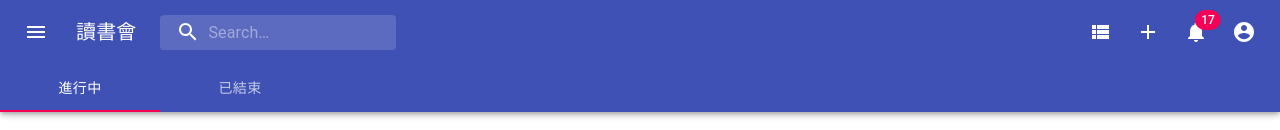
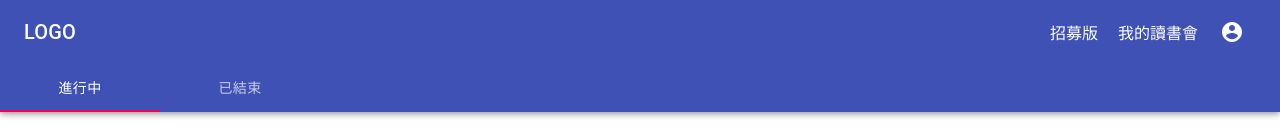
Before and after one commit to andrew781026/D-D_read_book_meeting, a React (Create React App) app in the folder web/: page /D-D_read_book_meeting/list in a window 1280 px wide. Shown: the top 130 px of the page. Built offline with nearby package versions, Linux system fonts and the light colour scheme.

Commit message:
[web] 調整 TopNavBar.js 中的 標題 樣式

```diff
--- a/web/src/index.tsx
+++ b/web/src/index.tsx
@@ -5,10 +5,8 @@ import App from './App';
 import reportWebVitals from './reportWebVitals';
 
 ReactDOM.render(
-  <React.StrictMode>
-    <App />
-  </React.StrictMode>,
-  document.getElementById('root')
+    <App/>,
+    document.getElementById('root')
 );
 
 // If you want to start measuring performance in your app, pass a function
--- a/web/src/views/home/TopNavBar.js
+++ b/web/src/views/home/TopNavBar.js
@@ -4,8 +4,6 @@ import AppBar from '@material-ui/core/AppBar';
 import Toolbar from '@material-ui/core/Toolbar';
 import IconButton from '@material-ui/core/IconButton';
 import Typography from '@material-ui/core/Typography';
-import InputBase from '@material-ui/core/InputBase';
-import Badge from '@material-ui/core/Badge';
 import MenuItem from '@material-ui/core/MenuItem';
 import Menu from '@material-ui/core/Menu';
 
@@ -13,13 +11,7 @@ import Menu from '@material-ui/core/Menu';
 import {useHistory} from "react-router-dom";
 
 // icons
-import MenuIcon from '@material-ui/icons/Menu';
-import SearchIcon from '@material-ui/icons/Search';
 import AccountCircle from '@material-ui/icons/AccountCircle';
-import NotificationsIcon from '@material-ui/icons/Notifications';
-import MoreIcon from '@material-ui/icons/MoreVert';
-import ViewListIcon from '@material-ui/icons/ViewList';
-import AddIcon from '@material-ui/icons/Add';
 
 const useStyles = makeStyles((theme) => ({
     grow: {
@@ -89,82 +81,19 @@ export default function PrimarySearchAppBar() {
     const classes = useStyles();
     const history = useHistory();
     const [anchorEl, setAnchorEl] = React.useState(null);
-    const [mobileMoreAnchorEl, setMobileMoreAnchorEl] = React.useState(null);
 
-    const isMenuOpen = Boolean(anchorEl);
-    const isMobileMenuOpen = Boolean(mobileMoreAnchorEl);
+    const handleProfileMenuOpen = (event) => setAnchorEl(event.currentTarget);
+    const handleMenuClose = () => setAnchorEl(null);
 
-    const handleProfileMenuOpen = (event) => {
-        setAnchorEl(event.currentTarget);
-    };
-
-    const handleMobileMenuClose = () => {
-        setMobileMoreAnchorEl(null);
-    };
-
-    const handleMenuClose = () => {
-        setAnchorEl(null);
-        handleMobileMenuClose();
-    };
-
-    const handleMobileMenuOpen = (event) => {
-        setMobileMoreAnchorEl(event.currentTarget);
-    };
-
-    const menuId = 'primary-search-account-menu';
     const renderMenu = (
         <Menu
+            keepMounted
             anchorEl={anchorEl}
-            anchorOrigin={{vertical: 'top', horizontal: 'right'}}
-            id={menuId}
-            keepMounted
-            transformOrigin={{vertical: 'top', horizontal: 'right'}}
-            open={isMenuOpen}
+            open={Boolean(anchorEl)}
             onClose={handleMenuClose}
         >
-            <MenuItem onClick={handleMenuClose}>Profile</MenuItem>
-            <MenuItem onClick={handleMenuClose}>My account</MenuItem>
-        </Menu>
-    );
-
-    const mobileMenuId = 'primary-search-account-menu-mobile';
-    const renderMobileMenu = (
-        <Menu
-            anchorEl={mobileMoreAnchorEl}
-            anchorOrigin={{vertical: 'top', horizontal: 'right'}}
-            id={mobileMenuId}
-            keepMounted
-            transformOrigin={{vertical: 'top', horizontal: 'right'}}
-            open={isMobileMenuOpen}
-            onClose={handleMobileMenuClose}
-        >
-            <MenuItem>
-                <IconButton aria-label="show 4 new mails" color="inherit">
-                    <Badge badgeContent={4} color="secondary">
-                        <ViewListIcon/>
-                    </Badge>
-                </IconButton>
-                <p>Messages</p>
-            </MenuItem>
-            <MenuItem>
-                <IconButton aria-label="show 11 new notifications" color="inherit">
-                    <Badge badgeContent={11} color="secondary">
-                        <NotificationsIcon/>
-                    </Badge>
-                </IconButton>
-                <p>Notifications</p>
-            </MenuItem>
-            <MenuItem onClick={handleProfileMenuOpen}>
-                <IconButton
-                    aria-label="account of current user"
-                    aria-controls="primary-search-account-menu"
-                    aria-haspopup="true"
-                    color="inherit"
-                >
-                    <AccountCircle/>
-                </IconButton>
-                <p>Profile</p>
-            </MenuItem>
+            <MenuItem onClick={() => history.push("/list")}>活動列表</MenuItem>
+            <MenuItem onClick={() => history.push("/add")}>新增活動</MenuItem>
         </Menu>
     );
 
@@ -172,80 +101,22 @@ export default function PrimarySearchAppBar() {
         <div className={classes.grow}>
             <AppBar position="static">
                 <Toolbar>
-                    <IconButton
-                        edge="start"
-                        className={classes.menuButton}
-                        color="inherit"
-                        aria-label="open drawer"
-                    >
-                        <MenuIcon/>
-                    </IconButton>
                     <Typography className={classes.title} variant="h6" noWrap>
-                        讀書會
+                        LOGO
                     </Typography>
-                    <div className={classes.search}>
-                        <div className={classes.searchIcon}>
-                            <SearchIcon/>
-                        </div>
-                        <InputBase
-                            placeholder="Search…"
-                            classes={{
-                                root: classes.inputRoot,
-                                input: classes.inputInput,
-                            }}
-                            inputProps={{'aria-label': 'search'}}
-                        />
-                    </div>
                     <div className={classes.grow}/>
                     <div className={classes.sectionDesktop}>
-                        <IconButton title="活動列表" color="inherit"
-                                    onClick={
-                                        () => {
-                                            /* React-Router to List */
-                                            history.push("/list");
-                                        }
-                                    }>
-                            <ViewListIcon/>
-                        </IconButton>
-                        <IconButton title="新增活動" color="inherit"
-                                    onClick={
-                                        () => {
-                                            /* React-Router to List */
-                                            history.push("/add");
-                                        }
-                                    }>
-                            <AddIcon/>
-                        </IconButton>
-                        <IconButton aria-label="show 17 new notifications" color="inherit">
-                            <Badge badgeContent={17} color="secondary">
-                                <NotificationsIcon/>
-                            </Badge>
-                        </IconButton>
+                        <p style={{marginLeft:'10px',marginRight:'10px',}}>招募版</p>
+                        <p style={{marginLeft:'10px',marginRight:'10px',}}>我的讀書會</p>
                         <IconButton
-                            edge="end"
-                            aria-label="account of current user"
-                            aria-controls={menuId}
-                            aria-haspopup="true"
                             onClick={handleProfileMenuOpen}
                             color="inherit"
                         >
                             <AccountCircle/>
                         </IconButton>
                     </div>
-                    <div className={classes.sectionMobile}>
-                        <IconButton
-                            aria-label="show more"
-                            aria-controls={mobileMenuId}
-                            aria-haspopup="true"
-                            onClick={handleMobileMenuOpen}
-                            color="inherit"
-                        >
-                            <MoreIcon/>
-                        </IconButton>
-                    </div>
                 </Toolbar>
             </AppBar>
-            {renderMobileMenu}
             {renderMenu}
         </div>
     );
```
